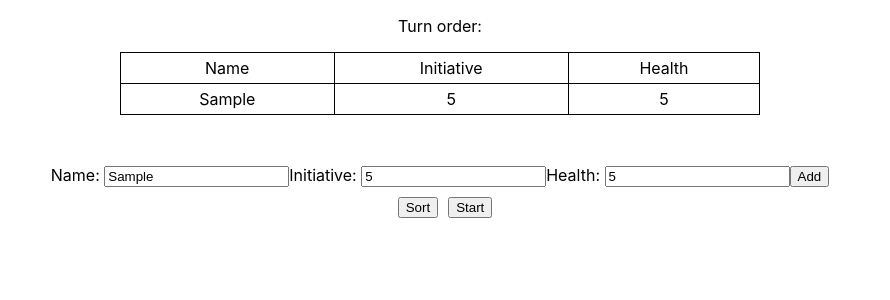
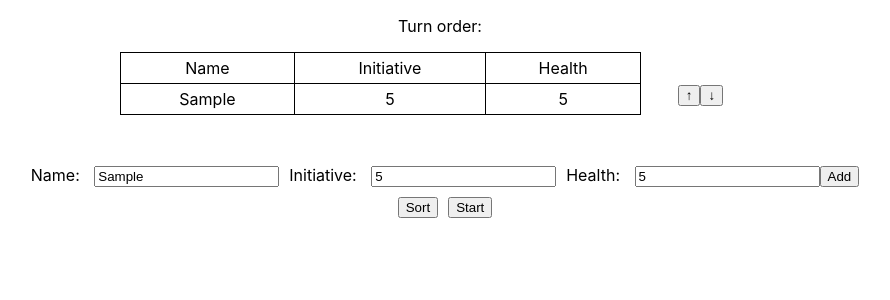
Before and after one commit to DennisLi755/dnd-turn-tracker, a React (Create React App) app in the folder turn-tracker/: page / in a window 1280 px wide. Both pictures are taken after typing "Sample", "5", "5" into the empty fields and a click on the input "Add". Shown: the top 300 px of the page, without its empty margins (200-1090 px from the left). Built offline with nearby package versions, Linux system fonts and the light colour scheme.

Commit message:
manually editing turns is functional

```diff
--- a/turn-tracker/src/App.css
+++ b/turn-tracker/src/App.css
@@ -58,3 +58,7 @@ td {
 #sort {
   margin: 10px;
 }
+
+label {
+  padding: 10px;
+}
--- a/turn-tracker/src/App.js
+++ b/turn-tracker/src/App.js
@@ -1,15 +1,5 @@
 import './App.css';
 import { useState, useEffect } from 'react';
-
-const TurnEntry = ({name, init, health, color}) => {
-  return (
-    <tr>
-      <td style={{color: color}}>{name}</td>
-      <td>{init}</td>
-      <td>{health}</td>
-    </tr>
-  );
-}
 
 function App() {
   const [order, setOrder] = useState([{name: "Name", initiative: "Initiative", health: "Health", color: "black"}]);
@@ -19,6 +9,47 @@ function App() {
   let [currentTurn, setCurrentTurn] = useState(null);
   let [prevTurn, setPrevTurn] = useState(null);
   const [start, setStart] = useState(false);
+
+  useEffect(() => {
+    console.log(order);
+  }, [order])
+
+  const bringUp = (index) => {
+    console.log(index);
+    setOrder(order => {
+      const copy = [...order];
+      const temp = copy[index];
+      copy[index] = copy[index - 1];
+      copy[index - 1] = temp;
+      return copy;
+    });
+  };
+
+  const bringDown = (index) => {
+    setOrder(order => {
+      const copy = [...order];
+      const temp = copy[index];
+      copy[index] = copy[index + 1];
+      copy[index + 1] = temp;
+      return copy;
+    });
+  };
+
+  const TurnEntry = ({ name, init, health, color, index }) => {
+    return (
+      <tr>
+        <td style={{ color: color }}>{name}</td>
+        <td>{init}</td>
+        <td>{health}</td>
+        {index >= 1 ?
+          <>
+            <button onClick={() => bringUp(index)}>↑</button>
+            <button onClick={() => bringDown(index)}>↓</button>
+          </>
+          : <div></div>}
+      </tr>
+    );
+  };
 
   useEffect(() => {
     if (start) {
@@ -54,7 +85,7 @@ function App() {
 
   const addElement = (e) => {
     e.preventDefault();
-    const entry = { name: name, initiative: init, health: hp, color: "black" };
+    const entry = { name: name, initiative: init, health: hp, color: "black"};
     setOrder([...order, entry]);
   };
 
@@ -62,8 +93,8 @@ function App() {
     <div className="App">
       <p>Turn order:</p>
       <table>
-        {order.map(elem => (
-          <TurnEntry name={elem.name} init={elem.initiative} health={elem.health} color={elem.color} />
+        {order.map((elem, index) => (
+          <TurnEntry name={elem.name} init={elem.initiative} health={elem.health} color={elem.color} index={index} />
         ))}
       </table>
       <form>
```
